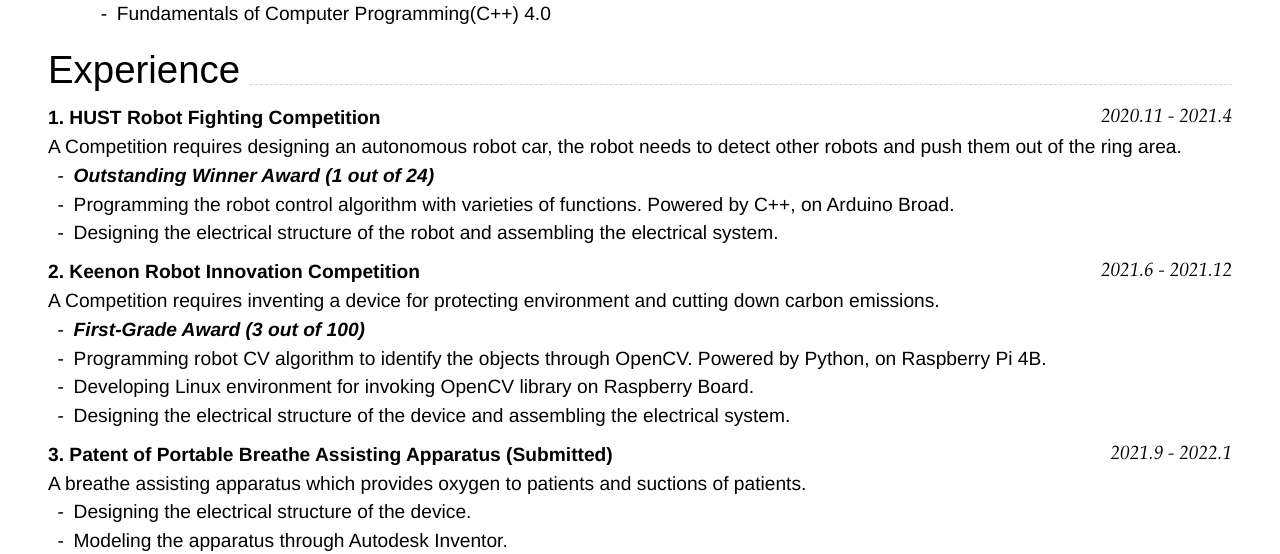
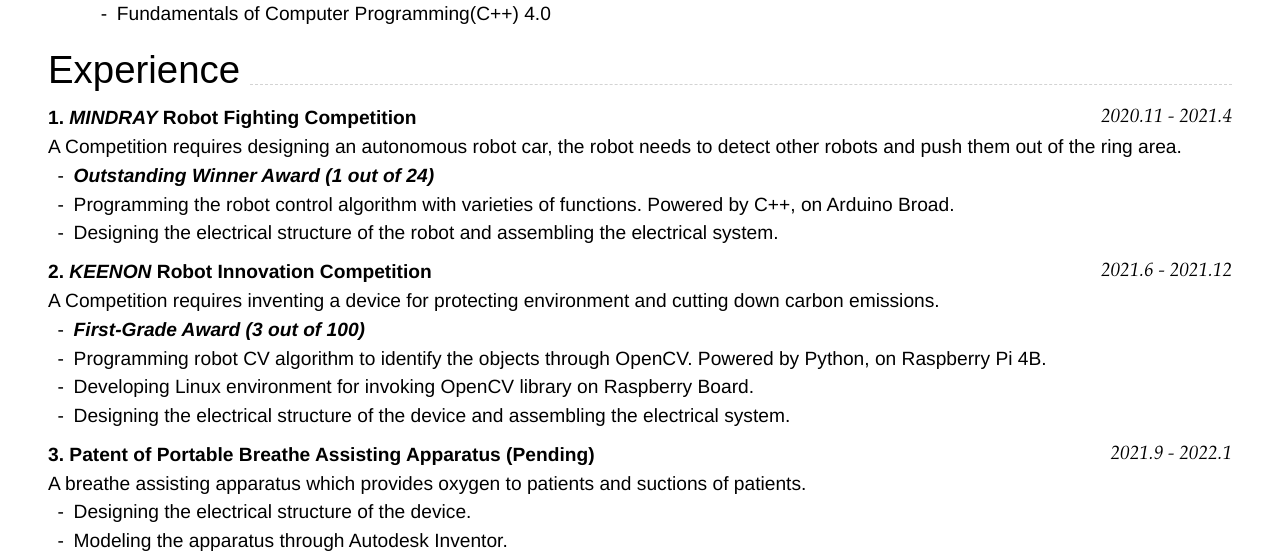
Before and after one commit to NicholasYe/NicholasYe_CV, a Jekyll site: the page built from index.md, in a window 1280 px wide. Shown: the part 491-1045 px from the top of the page. Built offline with Jekyll 4.4.1, drawn with Linux system fonts in a browser that asks for light colours; nearby versions of some CDN libraries.

Commit message:
Update index.md

```diff
--- a/index.md
+++ b/index.md
@@ -39,14 +39,14 @@ B.S. in Electrical Engineering and Automation, School of Electrical and Electron
 
 ## Experience
 
-### **1. HUST Robot Fighting Competition** `2020.11 - 2021.4`
+### **1. *MINDRAY* Robot Fighting Competition** `2020.11 - 2021.4`
 A Competition requires designing an autonomous robot car, the robot needs to detect other robots and push them out of the ring area.
 
 - _**Outstanding Winner Award (1 out of 24)**_<br>
 - Programming the robot control algorithm with varieties of functions. Powered by C++, on Arduino Broad.
 - Designing the electrical structure of the robot and assembling the electrical system.
 
-### **2. Keenon Robot Innovation Competition** `2021.6 - 2021.12`
+### **2. *KEENON* Robot Innovation Competition** `2021.6 - 2021.12`
 A Competition requires inventing a device for protecting environment and cutting down carbon emissions.
 
 - _**First-Grade Award (3 out of 100)**_<br>
@@ -54,7 +54,7 @@ A Competition requires inventing a device for protecting environment and cutting
 - Developing Linux environment for invoking OpenCV library on Raspberry Board.
 - Designing the electrical structure of the device and assembling the electrical system.
 
-### **3. Patent of Portable Breathe Assisting Apparatus (Submitted)** `2021.9 - 2022.1`
+### **3. Patent of Portable Breathe Assisting Apparatus (Pending)** `2021.9 - 2022.1`
 A breathe assisting apparatus which provides oxygen to patients and suctions of patients.
 
 - Designing the electrical structure of the device.
```
Also changed, not shown: other parts of index.md (+1 -1 lines).
